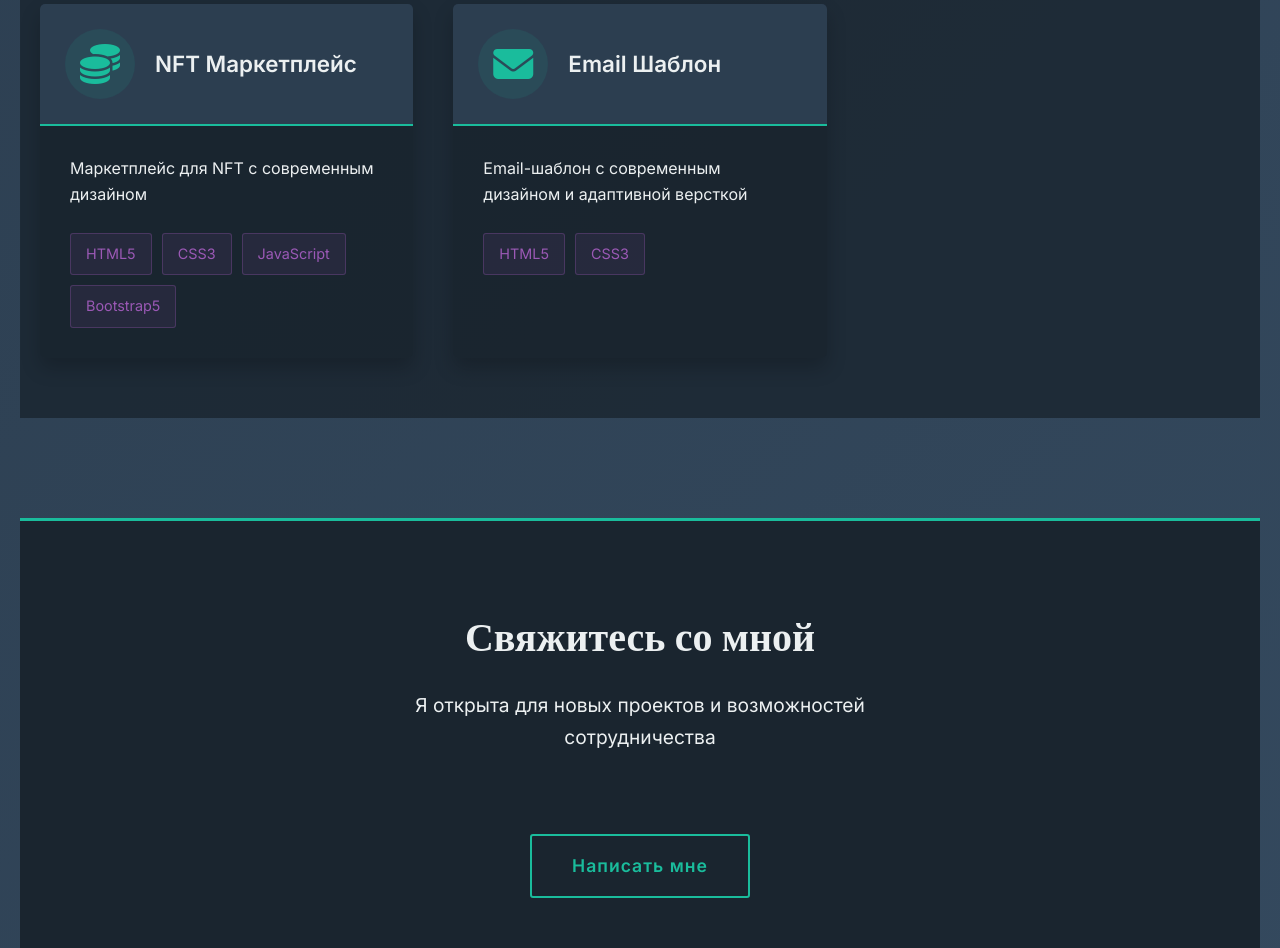
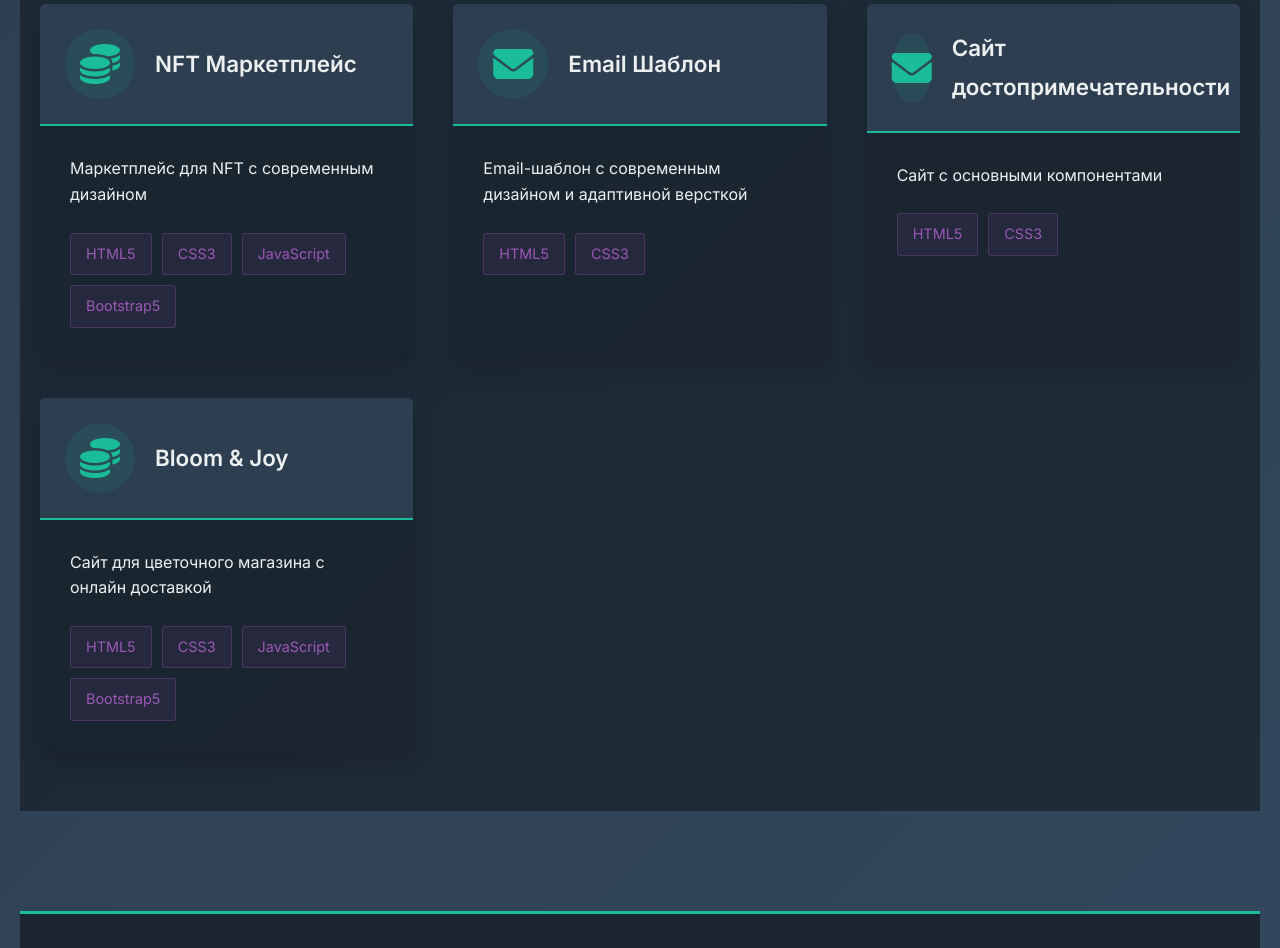
Before and after one commit to plnrzn/Frontend, a plain HTML site: page index.html in a window 1280 px wide. Shown: the part 3616-4564 px from the top of the page. Drawn offline with nearby package versions, Linux system fonts and the light colour scheme.

Commit message:
Update index.html

```diff
--- a/index.html
+++ b/index.html
@@ -726,6 +726,38 @@
                         </div>
                     </div>
                 </a>
+                 <a href="projects/project 13" class="project-card fade-in">
+                    <div class="project-header">
+                        <div class="project-icon">
+                            <i class="fas fa-envelope"></i>
+                        </div>
+                        <div class="project-title">Сайт достопримечательности</div>
+                    </div>
+                    <div class="project-body">
+                        <p class="project-description">Сайт с основными компонентами</p>
+                        <div class="project-tech">
+                            <span class="tech-tag">HTML5</span>
+                            <span class="tech-tag">CSS3</span>
+                        </div>
+                    </div>
+                </a>
+                 <a href="projects/project 14" class="project-card fade-in">
+                    <div class="project-header">
+                        <div class="project-icon">
+                            <i class="fas fa-coins"></i>
+                        </div>
+                        <div class="project-title">Bloom & Joy</div>
+                    </div>
+                    <div class="project-body">
+                        <p class="project-description">Сайт для цветочного магазина с онлайн доставкой</p>
+                        <div class="project-tech">
+                            <span class="tech-tag">HTML5</span>
+                            <span class="tech-tag">CSS3</span>
+                            <span class="tech-tag">JavaScript</span>
+                            <span class="tech-tag">Bootstrap5</span>
+                        </div>
+                    </div>
+                </a>
             </div>
         </section>
 
```
